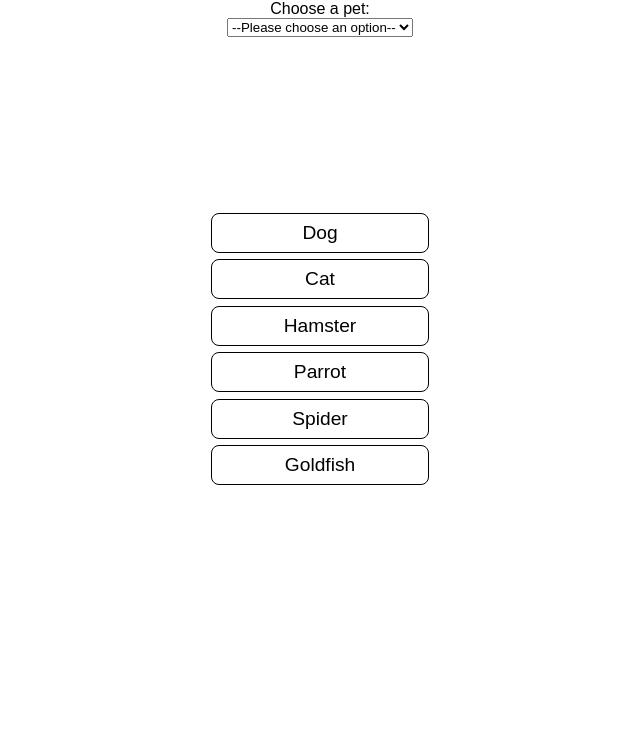
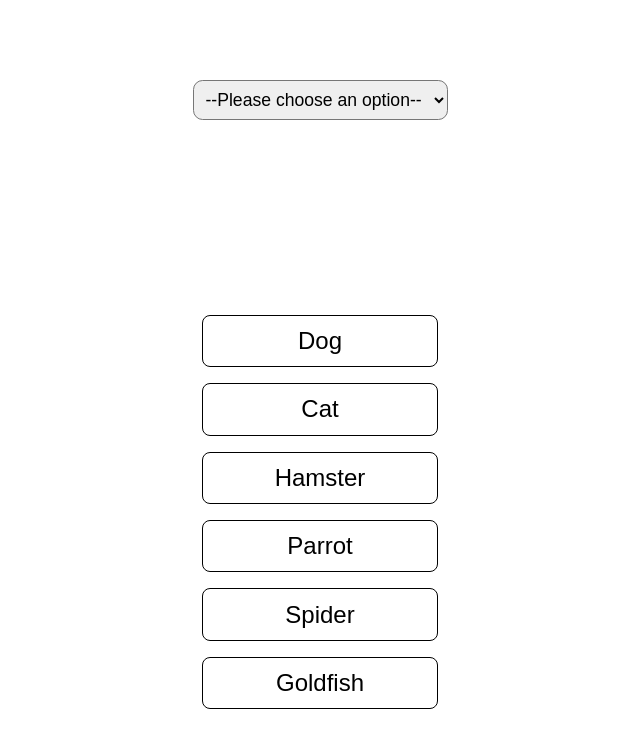
Before and after one commit to Adamskeyy/useClickOutside, a React (Create React App) app: page / in a window 1280 px wide. Shown: the top 748 px of the page, without its empty margins (320-960 px from the left). Built offline with nearby package versions, Linux system fonts and the light colour scheme.

Commit message:
Apply onChange handler to select

```diff
--- a/src/components/Animal/Animal.css
+++ b/src/components/Animal/Animal.css
@@ -1,7 +1,7 @@
 .animalList__item {
-  font-size: 1.2rem;
-  padding: 0.5rem 4.5rem;
-  margin: 0.2rem 0;
+  font-size: 1.5rem;
+  padding: 0.7rem 4.5rem;
+  margin: 0.5rem 0;
   border: 1px solid #000;
   border-radius: 0.5rem;
   width: 100%;
--- a/src/components/Animal/Animal.scss
+++ b/src/components/Animal/Animal.scss
@@ -1,7 +1,7 @@
 .animalList__item {
-  font-size: 1.2rem;
-  padding: 0.5rem 4.5rem;
-  margin: 0.2rem 0;
+  font-size: 1.5rem;
+  padding: 0.7rem 4.5rem;
+  margin: 0.5rem 0;
   border: 1px solid #000;
   border-radius: 0.5rem;
   width: 100%;
--- /dev/null
+++ b/src/components/AnimalSelect/AnimalSelect.css
@@ -0,0 +1,9 @@
+.animalSelect {
+  font-size: 1.1rem;
+  padding: 0.5rem 0.5rem;
+  margin: 5rem 0;
+  border-radius: 0.6rem;
+  cursor: pointer;
+  outline: none;
+}
+/*# sourceMappingURL=AnimalSelect.css.map */
--- /dev/null
+++ b/src/components/AnimalSelect/AnimalSelect.scss
@@ -0,0 +1,8 @@
+.animalSelect {
+  font-size: 1.1rem;
+  padding: 0.5rem 0.5rem;
+  margin: 5rem 0;
+  border-radius: 0.6rem;
+  cursor: pointer;
+  outline: none;
+}
--- a/src/components/AnimalSelect/index.tsx
+++ b/src/components/AnimalSelect/index.tsx
@@ -1,4 +1,7 @@
+// interfaces
 import { AnimalProps } from "../Animal/index";
+// styles
+import "./AnimalSelect.css";
 
 interface Props {
   clicked: () => void;
@@ -7,17 +10,24 @@ interface Props {
 
 const AnimalSelect = ({ clicked, animalOptions }: Props) => {
   return (
-    <>
-      <label htmlFor="animal-select">Choose a pet:</label>
-      <select onClick={clicked} name="animals" id="animal-select">
+    // przekazać value do clicked: event.target.value
+    <select
+      onChange={clicked}
+      name="animals"
+      id="animal-select"
+      className="animalSelect"
+    >
       <option value="">--Please choose an option--</option>
       {animalOptions.map((animal) => (
-          <option key={animal.id} value={animal.name}>
+        <option
+          className="animalSelect__option"
+          key={animal.id}
+          value={animal.name}
+        >
           {animal.name}
         </option>
       ))}
     </select>
-    </>
   );
 };
 
```
Also changed, not shown: 2 other files (tests, documents, lock files or other folders). Lines whose indentation alone changed are shown as unchanged.
